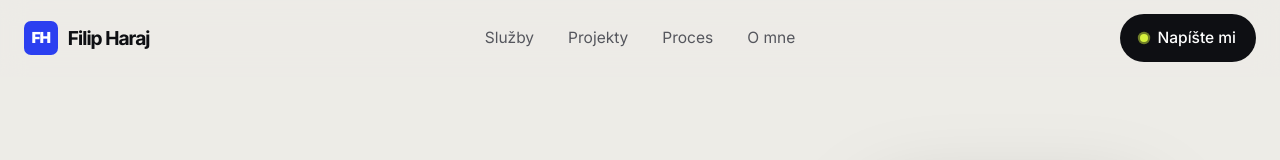
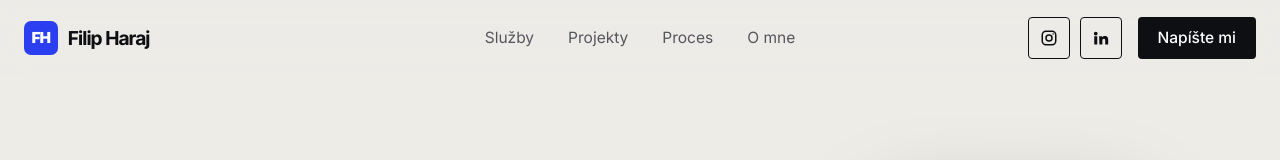
Before and after one commit to harajfilipsmtp-droid/haraj-filip-web, a plain HTML site: page index.html in a window 1280 px wide. Shown: the top 160 px of the page. Drawn offline with Linux system fonts and the light colour scheme.

Commit message:
Hlavička: odkazy na Instagram a LinkedIn, hranaté tlačidlo
Co-Authored-By: Claude Opus 5.5 <noreply@anthropic.com>

```diff
--- a/index.html
+++ b/index.html
@@ -25,7 +25,15 @@
         <a href="#proces">Proces</a>
         <a href="#o-mne">O mne</a>
       </nav>
-      <a href="#kontakt" class="pill-btn"><span class="dot"></span>Napíšte mi</a>
+      <div class="header__right">
+        <a href="https://www.instagram.com/_filippppp.qo_/" class="social" target="_blank" rel="noopener" aria-label="Instagram">
+          <svg viewBox="0 0 24 24" fill="none" stroke="currentColor" stroke-width="2"><rect x="3" y="3" width="18" height="18" rx="5"/><circle cx="12" cy="12" r="4"/><circle cx="17.5" cy="6.5" r="1" fill="currentColor" stroke="none"/></svg>
+        </a>
+        <a href="https://www.linkedin.com/in/filip-haraj-3b7b89389/" class="social" target="_blank" rel="noopener" aria-label="LinkedIn">
+          <svg viewBox="0 0 24 24" fill="currentColor"><path d="M4.98 3.5a2.5 2.5 0 1 1 0 5 2.5 2.5 0 0 1 0-5zM3 9.75h4v11H3zM9.5 9.75h3.8v1.5h.05c.53-1 1.83-1.8 3.65-1.8 3.9 0 4.6 2.4 4.6 5.6v5.7h-4v-5c0-1.2 0-2.8-1.75-2.8s-2 1.35-2 2.7v5.1h-4z"/></svg>
+        </a>
+        <a href="#kontakt" class="pill-btn">Napíšte mi</a>
+      </div>
     </div>
   </header>
 
--- a/styles.css
+++ b/styles.css
@@ -58,14 +58,21 @@ ul, ol, dl, dd { margin: 0; padding: 0; list-style: none; }
 .nav { display: flex; gap: 34px; }
 .nav a { color: var(--muted); font-size: 0.97rem; transition: color 0.2s; }
 .nav a:hover { color: var(--ink); }
+.header__right { justify-self: end; display: flex; align-items: center; gap: 10px; }
+.social {
+  display: grid; place-items: center; width: 42px; height: 42px;
+  border: 1.5px solid var(--ink); border-radius: 4px; color: var(--ink);
+  transition: background 0.25s, color 0.25s, transform 0.25s var(--ease), box-shadow 0.25s var(--ease);
+}
+.social svg { width: 18px; height: 18px; }
+.social:hover { background: var(--ink); color: #fff; transform: translate(-2px, -2px); box-shadow: 3px 3px 0 0 var(--blue); }
 .pill-btn {
-  justify-self: end; display: inline-flex; align-items: center; gap: 10px;
-  padding: 12px 20px; border-radius: 999px; background: var(--ink); color: #fff;
-  font-weight: 500; font-size: 0.97rem; transition: background 0.25s, transform 0.25s var(--ease);
+  display: inline-flex; align-items: center; height: 42px; padding: 0 20px; margin-left: 6px;
+  border-radius: 4px; background: var(--ink); color: #fff;
+  font-weight: 500; font-size: 0.97rem;
+  transition: background 0.25s, transform 0.25s var(--ease), box-shadow 0.25s var(--ease);
 }
-.pill-btn:hover { background: var(--blue); transform: translateY(-1px); }
-.dot { width: 8px; height: 8px; border-radius: 50%; background: var(--lime); box-shadow: 0 0 0 0 rgba(214, 242, 60, 0.7); animation: ping 2.2s infinite; }
-@keyframes ping { 70% { box-shadow: 0 0 0 7px rgba(214, 242, 60, 0); } 100% { box-shadow: 0 0 0 0 rgba(214, 242, 60, 0); } }
+.pill-btn:hover { background: var(--blue); transform: translate(-2px, -2px); box-shadow: 3px 3px 0 0 var(--ink); }
 
 /* ---------- Hero ---------- */
 .hero { padding: 90px 0 110px; }
@@ -384,7 +391,9 @@ body.has-dialog { overflow: hidden; }
   body { font-size: 16px; }
   .container { width: calc(100% - 32px); }
   .header__inner { height: 64px; }
-  .pill-btn { padding: 10px 16px; font-size: 0.9rem; }
+  .pill-btn { height: 38px; padding: 0 12px; margin-left: 2px; font-size: 0.88rem; }
+  .header__right { gap: 8px; }
+  .social { width: 38px; height: 38px; }
   .services { grid-template-columns: 1fr; gap: 20px; }
   .card::after { display: none; }
   .hero__actions { gap: 24px; }
```
